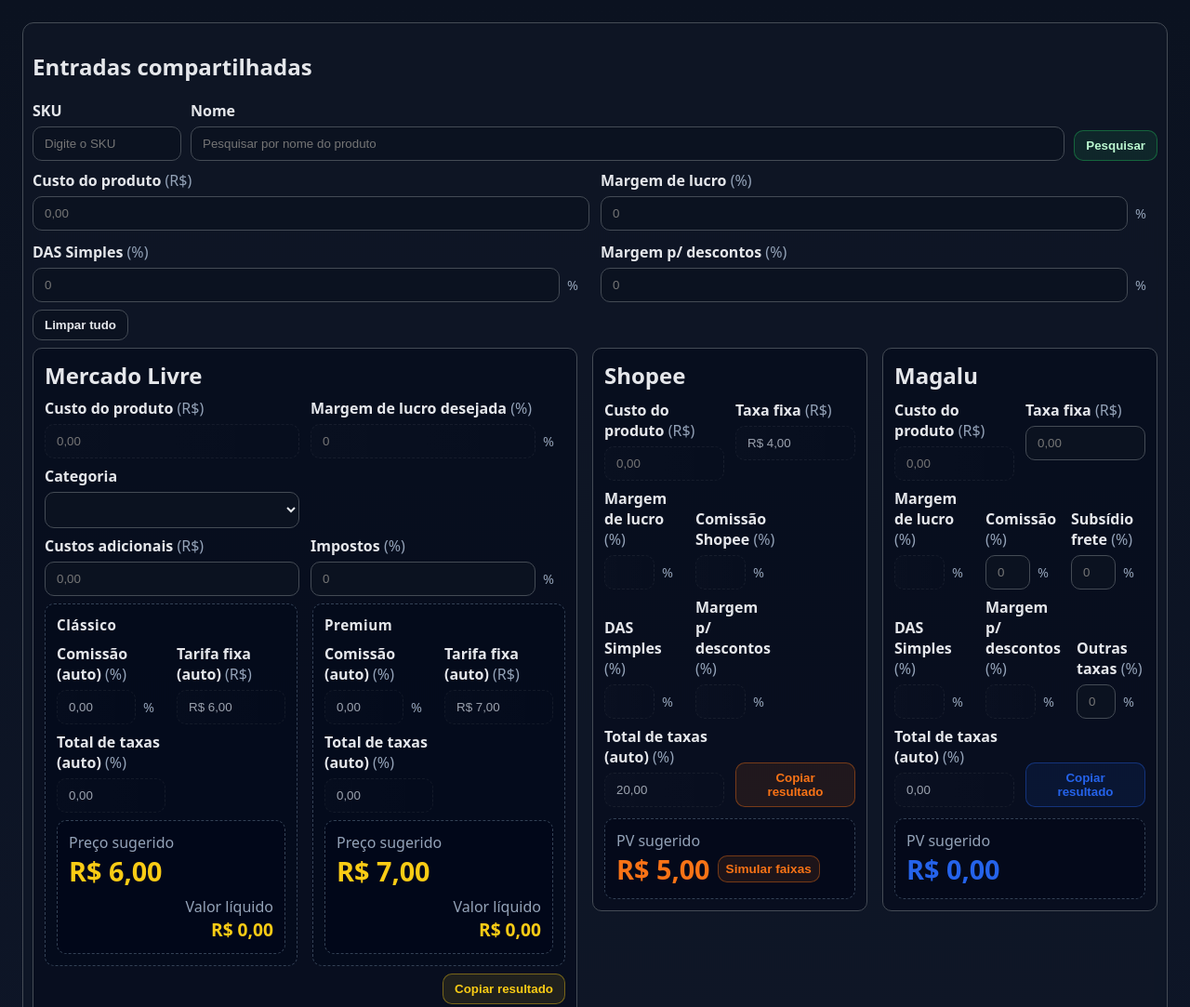
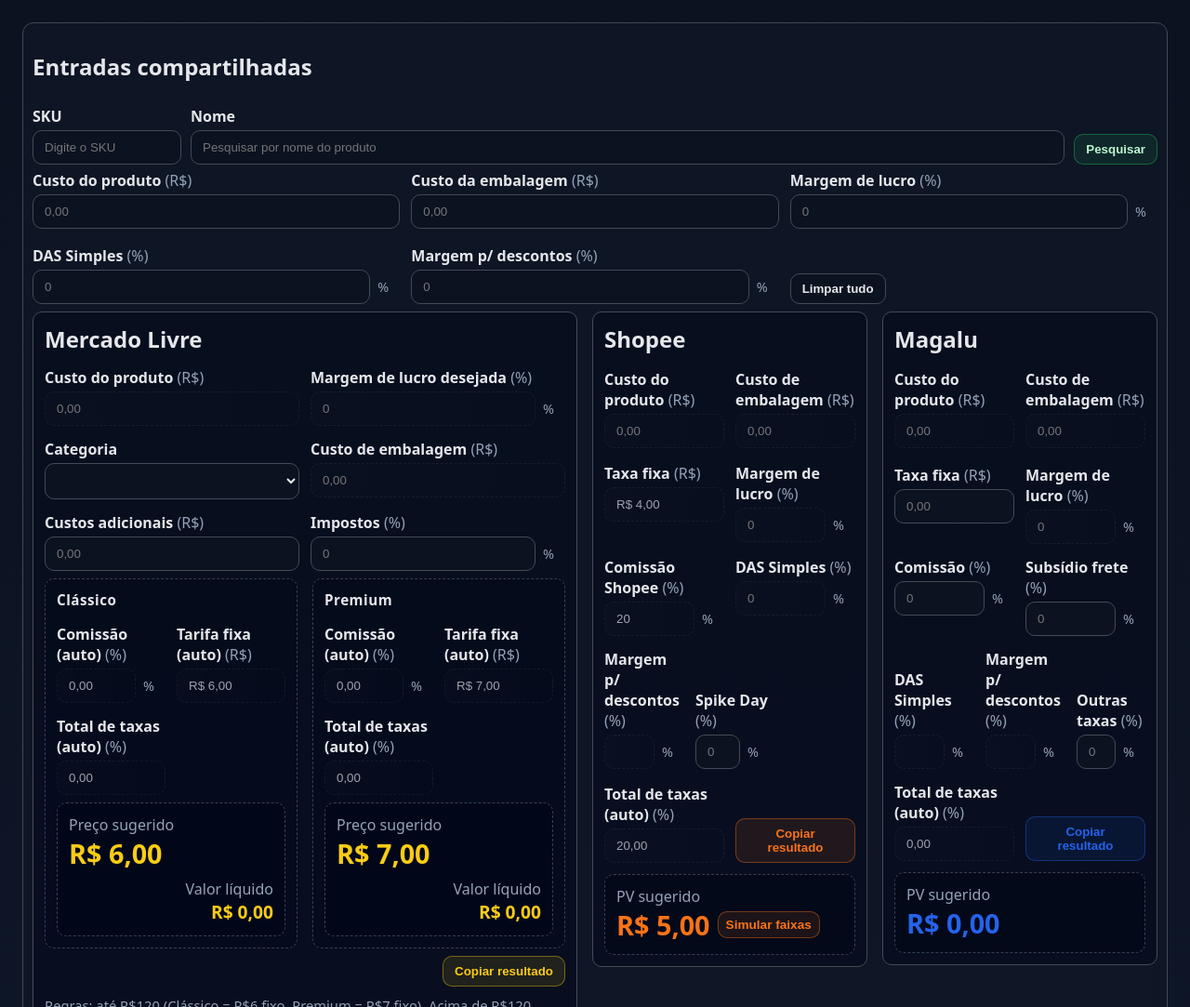
Before and after one commit to WilliamOtsuka/calculadora-mp, a website: page index.html in a window 1280 px wide. Shown: the top 1083 px of the page at 93% size. Drawn offline with Linux system fonts and the light colour scheme.

Commit message:
calculadora shopee finalizada

```diff
--- a/app.js
+++ b/app.js
@@ -126,8 +126,8 @@ app.get('/search', async (req, res) => {
 
     let produtos = await tryPesquisa(q);
 
-    // Sempre tente também pegar SKUs compostos quando o termo for um prefixo simples (ex: '12570')
-    // Isso garante que itens como '12570-KIT2' também apareçam ao pesquisar '12570'.
+    // Tenta também buscar por SKUs compostos quando o termo for um prefixo simples (ex: '12570')
+    // Isso ajuda a trazer variações como '12570-KIT2' quando o usuário digita '12570'.
     try {
       if (q && !q.includes('-')) {
         const extra = await tryPesquisa(`${q}-`);
@@ -152,7 +152,6 @@ app.get('/search', async (req, res) => {
       return true;
     });
 
-    // Score de relevância: equality > startsWith > contains. Optionally restrict by field
     const qLower = q.toLowerCase();
     const field = (req.query.field || '').toLowerCase();
     function scoreItem(it) {
--- a/css/style.css
+++ b/css/style.css
@@ -116,7 +116,7 @@ h1 {
 label {
   display: block;
   font-weight: 600;
-  margin-bottom: 6px;
+  margin: 6px 0 4px 0;
 }
 
 .muted {
@@ -468,3 +468,25 @@ button:hover {
 .modal table { width: 100%; margin-top: 8px; border-collapse: collapse; }
 .modal th, .modal td { padding: 8px 6px; border-bottom: 1px solid var(--border); text-align: left }
 .modal .muted { color: var(--muted); }
+
+/* Converted from inline styles in index.html */
+.sku-action {
+  display: flex;
+  align-items: flex-end;
+  gap: 8px;
+}
+.sku-msg {
+  font-size: 0.9rem;
+}
+.liquido-large {
+  font-size: 1.2rem;
+}
+.pv-row {
+  display: flex;
+  align-items: center;
+  gap: 8px;
+}
+.small-btn {
+  padding: 6px 8px;
+  font-size: 0.85rem;
+}
--- a/index.html
+++ b/index.html
@@ -25,17 +25,26 @@
                             <div class="row"><input id="tiny_nome" type="text"
                                     placeholder="Pesquisar por nome do produto" autocomplete="off" /></div>
                         </div>
-                        <div style="display:flex;align-items:flex-end;gap:8px">
+                        <div class="sku-action">
                             <button id="buscar_sku_btn" type="button" class="primary">Pesquisar</button>
                         </div>
                     </div>
-                    <div id="sku_msg" class="muted" style="font-size:0.9rem"></div>
-                    <div class="grid">
+
+                    <div id="sku_msg" class="muted sku-msg"></div>
+
+                    <div class="grid-3">
                         <div>
                             <label>Custo do produto <span class="muted">(R$)</span></label>
                             <div class="row"><input id="shared_custo" type="text" inputmode="decimal"
                                     placeholder="0,00" /></div>
                         </div>
+                        <div>
+                            <label>Custo da embalagem <span class="muted">(R$)</span></label>
+                            <div class="row"><input id="shared_embalagem" type="text" inputmode="decimal"
+                                    placeholder="0,00" />
+                            </div>
+                        </div>
+
                         <div>
                             <label>Margem de lucro <span class="muted">(%)</span></label>
                             <div class="row"><input id="shared_margem_lucro" type="text" inputmode="decimal"
@@ -51,7 +60,7 @@
                             <div class="row"><input id="shared_descontos" type="text" inputmode="decimal"
                                     placeholder="0" /><span class="sufix">%</span></div>
                         </div>
-                    </div>
+
                         <div class="btns mt-8">
                             <button id="resetBtn_all" type="button">Limpar tudo</button>
                         </div>
@@ -68,8 +77,8 @@
                                 </div>
                                 <div>
                                     <label>Margem de lucro desejada <span class="muted">(%)</span></label>
-                                <div class="row"><input id="margem_lucro_ml" type="text" readonly inputmode="decimal"
-                                        placeholder="0" /><span class="sufix">%</span></div>
+                                    <div class="row"><input id="margem_lucro_ml" type="text" readonly
+                                            inputmode="decimal" placeholder="0" /><span class="sufix">%</span></div>
                                 </div>
                             </div>
 
@@ -84,7 +93,11 @@
                                         </select>
                                     </div>
                                 </div>
-                            <div></div>
+                                <div>
+                                    <label>Custo de embalagem <span class="muted">(R$)</span></label>
+                                    <div class="row"><input id="embalagem_ml" type="text" readonly inputmode="decimal"
+                                            placeholder="0,00" /></div>
+                                </div>
                             </div>
                             <div class="grid mt-8">
                                 <div>
@@ -111,14 +124,16 @@
                                         <div>
                                             <label>Tarifa fixa (auto) <span class="muted">(R$)</span></label>
                                             <div class="row"><input id="tarifa_fixa_ml_classico" class="auto-field"
-                                                type="text" readonly title="Campo calculado automaticamente" /></div>
+                                                    type="text" readonly title="Campo calculado automaticamente" />
+                                            </div>
                                         </div>
                                     </div>
                                     <div class="grid mt-8">
                                         <div>
                                             <label>Total de taxas (auto) <span class="muted">(%)</span></label>
                                             <div class="row"><input id="total_taxas_ml_classico" class="auto-field"
-                                                type="text" readonly title="Campo calculado automaticamente" /></div>
+                                                    type="text" readonly title="Campo calculado automaticamente" />
+                                            </div>
                                         </div>
                                     </div>
                                     <div class="result mt-8">
@@ -128,7 +143,7 @@
                                         </div>
                                         <div class="text-right min-w-220">
                                             <div class="result-secondary">Valor líquido</div>
-                                        <div id="liquido_ml_classico" class="result-main" style="font-size:1.2rem">R$
+                                            <div id="liquido_ml_classico" class="result-main liquido-large">R$
                                                 0,00</div>
                                         </div>
                                     </div>
@@ -145,14 +160,16 @@
                                         <div>
                                             <label>Tarifa fixa (auto) <span class="muted">(R$)</span></label>
                                             <div class="row"><input id="tarifa_fixa_ml_premium" class="auto-field"
-                                                type="text" readonly title="Campo calculado automaticamente" /></div>
+                                                    type="text" readonly title="Campo calculado automaticamente" />
+                                            </div>
                                         </div>
                                     </div>
                                     <div class="grid mt-8">
                                         <div>
                                             <label>Total de taxas (auto) <span class="muted">(%)</span></label>
                                             <div class="row"><input id="total_taxas_ml_premium" class="auto-field"
-                                                type="text" readonly title="Campo calculado automaticamente" /></div>
+                                                    type="text" readonly title="Campo calculado automaticamente" />
+                                            </div>
                                         </div>
                                     </div>
                                     <div class="result mt-8">
@@ -162,7 +179,7 @@
                                         </div>
                                         <div class="text-right min-w-220">
                                             <div class="result-secondary">Valor líquido</div>
-                                        <div id="liquido_ml_premium" class="result-main" style="font-size:1.2rem">R$
+                                            <div id="liquido_ml_premium" class="result-main liquido-large">R$
                                                 0,00</div>
                                         </div>
                                     </div>
@@ -173,7 +190,8 @@
                             </div>
 
                             <div id="msg_ml" class="danger mt-8 hidden"></div>
-                        <div class="info mt-10">Regras: até R$120 (Clássico = R$6 fixo, Premium = R$7 fixo). Acima de
+                            <div class="info mt-10">Regras: até R$120 (Clássico = R$6 fixo, Premium = R$7 fixo). Acima
+                                de
                                 R$120 (Clássico = 11%, Premium = 16%). &lt; R$12,50: taxa especial de 50% do valor.
                                 Categorias isentas não pagam comissão.</div>
                         </div>
@@ -188,48 +206,56 @@
                                     </div>
                                 </div>
                                 <div>
+                                    <label>Custo de embalagem <span class="muted">(R$)</span></label>
+                                    <div class="row"><input id="embalagem_shopee" type="text" readonly
+                                            inputmode="decimal" placeholder="0,00" /></div>
+                                </div>
+                            </div>
+
+                            <div class="grid">
+                                <div>
                                     <label>Taxa fixa <span class="muted">(R$)</span></label>
-                                <div class="row"><input id="taxa_fixa_shopee" type="text" readonly inputmode="decimal"
-                                        placeholder="0,00" />
+                                    <div class="row"><input id="taxa_fixa_shopee" type="text" readonly
+                                            inputmode="decimal" placeholder="0,00" />
                                     </div>
+                                </div>
+                                <div>
+                                    <label>Margem de lucro <span class="muted">(%)</span></label>
+                                    <div class="row"><input id="margem_lucro_shopee" type="text" readonly
+                                            inputmode="decimal" placeholder="0" /><span class="sufix">%</span></div>
+                                </div>
+                            </div>
+
+                            <div class="grid">
+                                <div>
+                                    <label>Comissão Shopee <span class="muted">(%)</span></label>
+                                    <div class="row"><input id="comissao_shopee" class="auto-field" type="text" readonly
+                                            title="Campo calculado automaticamente" /><span class="sufix">%</span></div>
+                                </div>
+                                <div>
+                                    <label>DAS Simples <span class="muted">(%)</span></label>
+                                    <div class="row"><input id="das_shopee" type="text" readonly inputmode="decimal"
+                                            placeholder="0" /><span class="sufix">%</span></div>
                                 </div>
                             </div>
 
                             <div class="grid-3 mt-8">
                                 <div>
-                                <label>Margem de lucro <span class="muted">(%)</span></label>
-                                <div class="row"><input id="margem_lucro_shopee" type="text" readonly
+                                    <label>Margem p/ descontos <span class="muted">(%)</span></label>
+                                    <div class="row"><input id="descontos_shopee" type="text" readonly
                                             inputmode="decimal" placeholder="0" /><span class="sufix">%</span></div>
                                 </div>
                                 <div>
-                                <label>Comissão Shopee <span class="muted">(%)</span></label>
-                                <div class="row"><input id="comissao_shopee" class="auto-field" type="text" readonly
-                                        title="Campo calculado automaticamente" /><span class="sufix">%</span></div>
-                            </div>
-                            <div></div>
-                        </div>
-
-                        <!-- frete grátis / pix removidos; subsídios calculados internamente -->
-
-                        <div class="grid-3 mt-8">
-                            <div>
-                                <label>DAS Simples <span class="muted">(%)</span></label>
-                                <div class="row"><input id="das_shopee" type="text" readonly inputmode="decimal"
+                                    <label>Spike Day <span class="muted">(%)</span></label>
+                                    <div class="row"><input id="spike_day_shopee" type="text" inputmode="decimal"
                                             placeholder="0" /><span class="sufix">%</span></div>
                                 </div>
-                            <div>
-                                <label>Margem p/ descontos <span class="muted">(%)</span></label>
-                                <div class="row"><input id="descontos_shopee" type="text" readonly inputmode="decimal"
-                                        placeholder="0" /><span class="sufix">%</span></div>
                             </div>
-                            <div></div>
-                        </div>
-
-                        <div class="grid mt-8">
+                            <div class="grid">
                                 <div>
                                     <label>Total de taxas (auto) <span class="muted">(%)</span></label>
-                                <div class="row"><input id="total_taxas_shopee" class="auto-field" type="text" readonly
-                                        title="Campo calculado automaticamente" /></div>
+                                    <div class="row"><input id="total_taxas_shopee" class="auto-field" type="text"
+                                            readonly title="Campo calculado automaticamente" /></div>
                                 </div>
                                 <div class="btns items-end justify-end">
                                     <button id="copyBtn_shopee" class="primary" type="button">Copiar resultado</button>
@@ -239,10 +265,10 @@
                             <div class="result mt-12">
                                 <div>
                                     <div class="result-secondary">PV sugerido</div>
-                                <div style="display:flex;align-items:center;gap:8px">
+                                    <div class="pv-row">
                                         <div id="pv_shopee" class="result-main">R$ 0,00</div>
-                                    <button id="simular_shopee_btn" class="primary" type="button"
-                                        style="padding:6px 8px; font-size:0.85rem">Simular faixas</button>
+                                        <button id="simular_shopee_btn" class="primary small-btn" type="button">Simular
+                                            faixas</button>
                                     </div>
                                 </div>
                             </div>
@@ -259,19 +285,24 @@
                                     </div>
                                 </div>
                                 <div>
+                                    <label>Custo de embalagem <span class="muted">(R$)</span></label>
+                                    <div class="row"><input id="embalagem_magalu" type="text" readonly
+                                            inputmode="decimal" placeholder="0,00" /></div>
+                                </div>
+                                <div>
                                     <label>Taxa fixa <span class="muted">(R$)</span></label>
                                     <div class="row"><input id="taxa_fixa_magalu" type="text" inputmode="decimal"
                                             placeholder="0,00" />
                                     </div>
                                 </div>
-                        </div>
-
-                        <div class="grid-3 mt-8">
                                 <div>
                                     <label>Margem de lucro <span class="muted">(%)</span></label>
                                     <div class="row"><input id="margem_lucro_magalu" type="text" readonly
                                             inputmode="decimal" placeholder="0" /><span class="sufix">%</span></div>
                                 </div>
+                            </div>
+
+                            <div class="grid mt-8">
                                 <div>
                                     <label>Comissão <span class="muted">(%)</span></label>
                                     <div class="row"><input id="comissao_magalu" type="text" inputmode="decimal"
@@ -292,8 +323,8 @@
                                 </div>
                                 <div>
                                     <label>Margem p/ descontos <span class="muted">(%)</span></label>
-                                <div class="row"><input id="descontos_magalu" type="text" readonly inputmode="decimal"
-                                        placeholder="0" /><span class="sufix">%</span></div>
+                                    <div class="row"><input id="descontos_magalu" type="text" readonly
+                                            inputmode="decimal" placeholder="0" /><span class="sufix">%</span></div>
                                 </div>
                                 <div>
                                     <label>Outras taxas <span class="muted">(%)</span></label>
@@ -305,8 +336,8 @@
                             <div class="grid mt-8">
                                 <div>
                                     <label>Total de taxas (auto) <span class="muted">(%)</span></label>
-                                <div class="row"><input id="total_taxas_magalu" class="auto-field" type="text" readonly
-                                        title="Campo calculado automaticamente" /></div>
+                                    <div class="row"><input id="total_taxas_magalu" class="auto-field" type="text"
+                                            readonly title="Campo calculado automaticamente" /></div>
                                 </div>
                                 <div class="btns items-end justify-end">
                                     <button id="copyBtn_magalu" class="primary" type="button">Copiar resultado</button>
--- a/js/script.js
+++ b/js/script.js
@@ -69,8 +69,8 @@ function sanitizeNumberString(str, maxDecimals = 2) {
 }
 
 const marketplaces = ['ml', 'shopee', 'magalu'];
-const fields = ['custo', 'taxa_fixa', 'margem_lucro', 'comissao', 'subsidio', 'das', 'descontos', 'outras'];
-const pctFields = ['margem_lucro', 'comissao', 'subsidio', 'das', 'descontos', 'outras'];
+const fields = ['custo', 'embalagem', 'taxa_fixa', 'margem_lucro', 'comissao', 'subsidio', 'das', 'descontos', 'outras', 'spike_day'];
+const pctFields = ['margem_lucro', 'comissao', 'subsidio', 'das', 'descontos', 'outras', 'spike_day'];
 // Campos específicos da ML (sem tipo_anuncio, pois calculamos ambos os tipos)
 const mlExtraFields = ['categoria', 'custos_adic', 'impostos'];
 
@@ -116,7 +116,8 @@ function recalc(prefix) {
     pSub = 0,
     pDas = 0,
     pDesc = 0,
-    pOutras = 0
+    pOutras = 0,
+    pSpike = 0
   ) {
 
     const obterFaixa = obterFaixaFromBrackets;
@@ -132,7 +133,8 @@ function recalc(prefix) {
         pSub +
         pDas +
         pDesc +
-        pOutras;
+        pOutras +
+        pSpike;
 
       const denominador = 1 - totalPct;
 
@@ -241,7 +243,8 @@ function recalc(prefix) {
     const pOutras = getPct('outras');
 
     // passar DAS/descontos/outras para convergir a faixa correta
-    const res = calcular_preco_shopee(custo, ml, 0, pDas, pDesc, pOutras);
+    const pSpike = getPct('spike_day');
+    const res = calcular_preco_shopee(custo, ml, 0, pDas, pDesc, pOutras, pSpike);
     let pv = res.pv || 0;
     let comissao_base = res.comissao_base || 0;
     let taxa_fixa_calc = res.taxa_fixa || 0;
@@ -251,7 +254,7 @@ function recalc(prefix) {
       for (const b of SHOPEE_BRACKETS) {
         const com = b.com;
         const tf = b.tf;
-        const totalPct = com + pDas + pDesc + pOutras + ml;
+        const totalPct = com + pDas + pDesc + pOutras + pSpike + ml;
         const denomTry = 1 - totalPct;
         if (denomTry <= 0) continue;
         const pvTry = (custo + tf) / denomTry;
@@ -275,12 +278,13 @@ function recalc(prefix) {
     const vCom = pv * comissao_base;
     const vDas = pv * pDas;
     const vDesc = pv * pDesc;
-    const vTotTaxas = vCom + vDas + vDesc + taxa_fixa_calc;
+    const vSpike = pv * pSpike;
+    const vTotTaxas = vCom + vDas + vDesc + vSpike + taxa_fixa_calc;
     const lucro = pv - custo - vTotTaxas;
     const margemEfetiva = pv > 0 ? (lucro / pv) : 0;
 
     const totalEl = byId(`total_taxas_shopee`);
-    if (totalEl) totalEl.value = ((comissao_base + pDas + pDesc) * 100).toLocaleString('pt-BR', { minimumFractionDigits: 2, maximumFractionDigits: 2 });
+    if (totalEl) totalEl.value = ((comissao_base + pDas + pDesc + pSpike) * 100).toLocaleString('pt-BR', { minimumFractionDigits: 2, maximumFractionDigits: 2 });
 
     setText(`det_comissao_shopee`, fmtBRL.format(vCom));
     setText(`det_das_shopee`, fmtBRL.format(vDas));
@@ -364,7 +368,7 @@ function recalc(prefix) {
 
 function attach() {
   // Vincula campos compartilhados (copiam seus valores para cada formulário e recalculam)
-  const sharedFields = ['custo', 'margem_lucro', 'das', 'descontos'];
+  const sharedFields = ['custo', 'embalagem', 'margem_lucro', 'das', 'descontos'];
   for (const f of sharedFields) {
     const sharedEl = byId(`shared_${f}`);
     if (!sharedEl) continue;
@@ -455,6 +459,7 @@ function attach() {
       if (skuInput && data.sku) skuInput.value = String(data.sku);
       // Preenche campo compartilhado e propaga para forms
       const sharedC = byId('shared_custo');
+
       if (sharedC) {
         sharedC.value = fmtBRL.format(precoRaw);
         // copia para cada marketplace
@@ -659,8 +664,6 @@ function attach() {
       });
     }
 
-    // shoee-specific checkboxes removed; no listeners needed
-
     const resetBtn = byId(`resetBtn_${prefix}`);
     if (resetBtn) resetBtn.addEventListener('click', () => {
       for (const f of fields.concat(prefix === 'ml' ? mlExtraFields : [])) { const el = byId(`${f}_${prefix}`); if (el) el.value = ''; }
@@ -676,7 +679,6 @@ function attach() {
         const pvEl = byId(`pv_${prefix}`); if (pvEl) pvEl.textContent = 'R$ 0,00';
         const ttEl = byId(`total_taxas_${prefix}`); if (ttEl) ttEl.value = '';
         const etap = byId(`etapas_${prefix}`); if (etap) etap.textContent = '';
-        // shoee-specific checkboxes removed
       }
       const msg = byId(`msg_${prefix}`); if (msg) { msg.textContent = ''; msg.classList.add('hidden'); }
       recalc(prefix);
```
Lines whose indentation alone changed are shown as unchanged.
